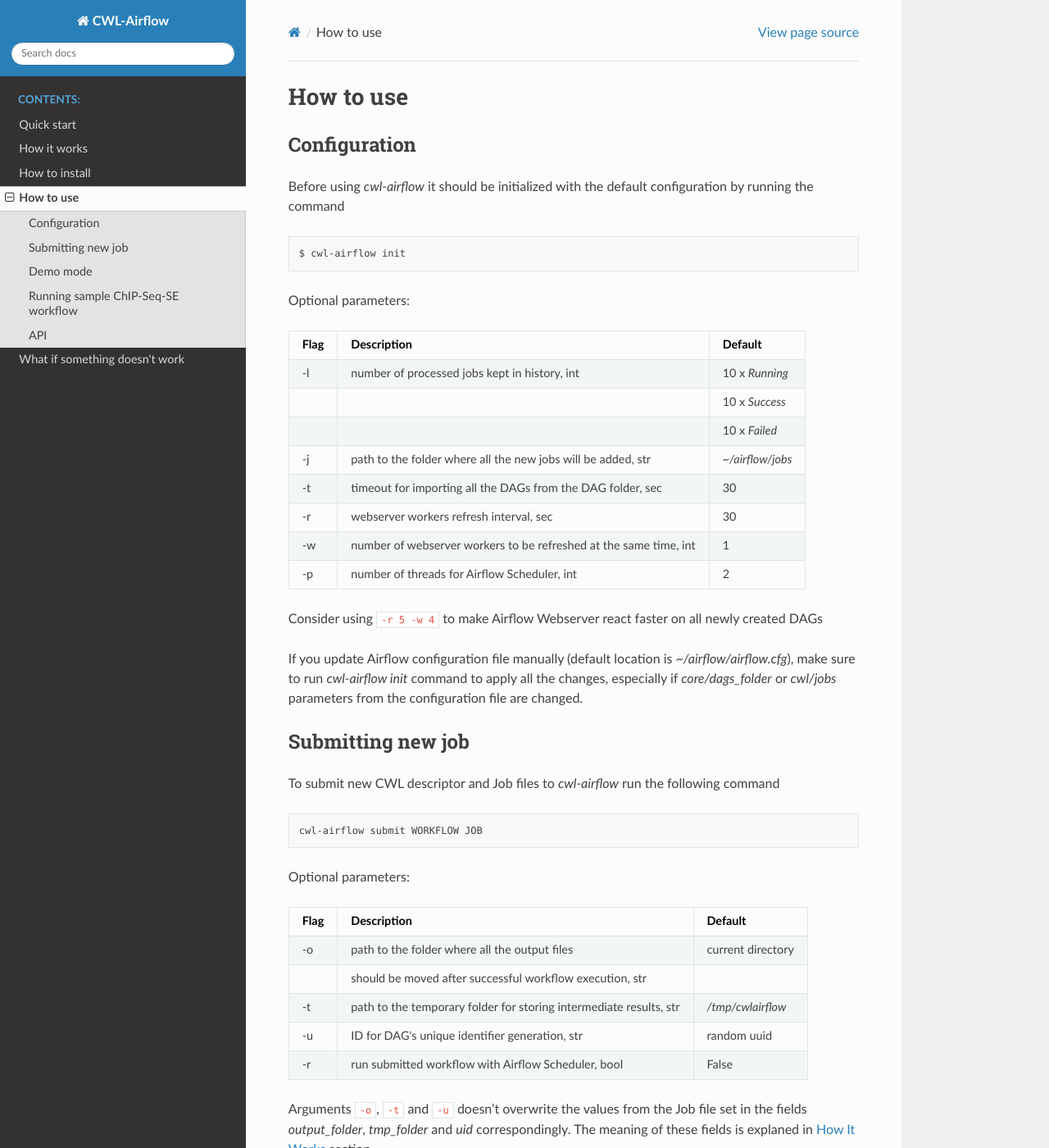
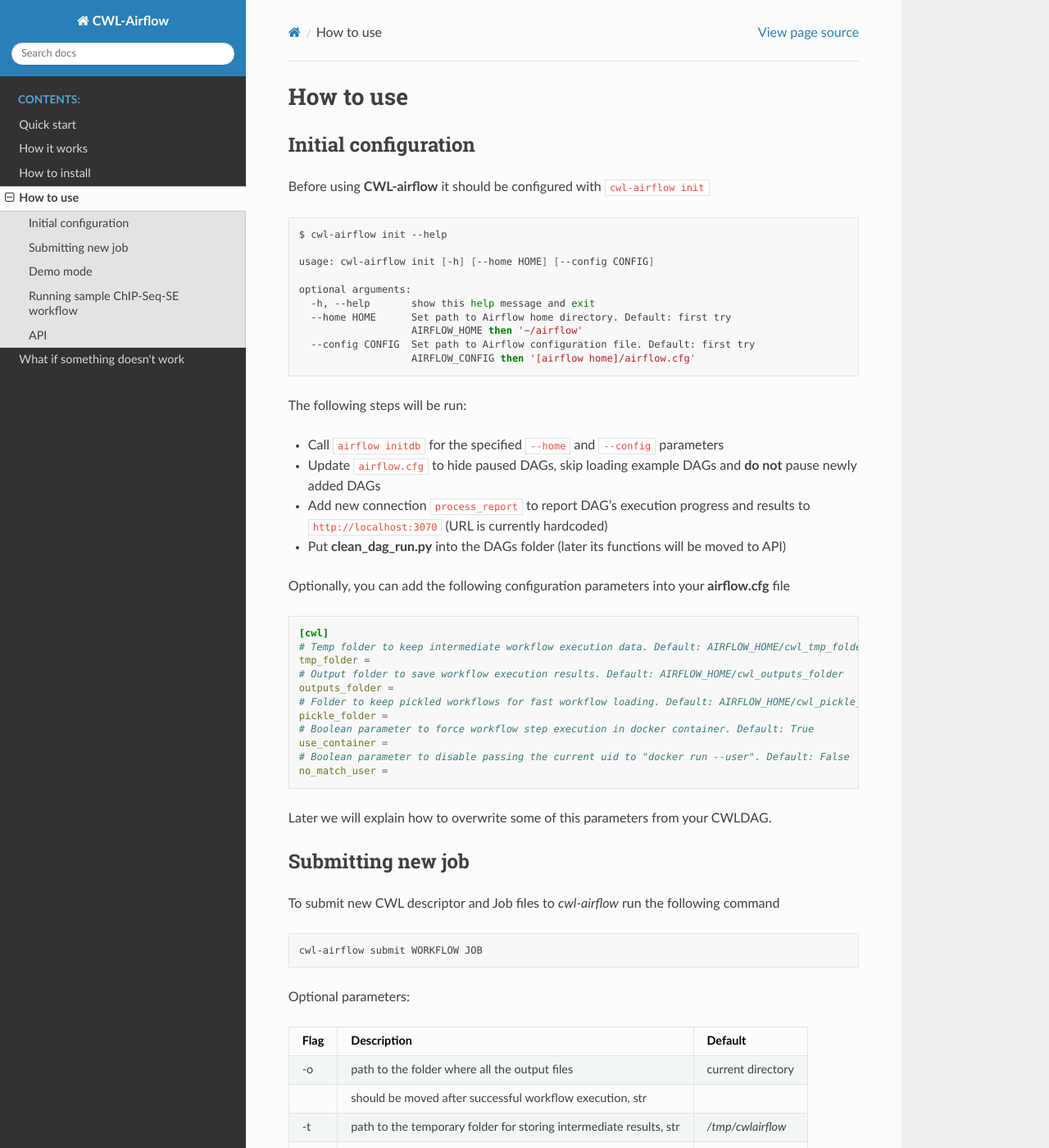
Before and after one commit to Barski-lab/cwl-airflow, a Sphinx documentation site: the page built from docs/readme/how_to_use.md, in a window 1280 px wide and 1400 px high. Shown: the whole window at 82% size. Built offline with Sphinx 7.4.7 and the Read the Docs theme 2.0.0, drawn with Linux system fonts in a browser that asks for light colours.

Commit message:
Working on How to use section

````diff
--- a/docs/readme/how_to_use.md
+++ b/docs/readme/how_to_use.md
@@ -1,30 +1,43 @@
 # How to use
 
-## Configuration
+## Initial configuration
 
-Before using *cwl-airflow* it should be initialized with the default configuration by running the command
+Before using **CWL-airflow** it should be configured with `cwl-airflow init`
+
 ```sh
-$ cwl-airflow init
+$ cwl-airflow init --help
+
+usage: cwl-airflow init [-h] [--home HOME] [--config CONFIG]
+
+optional arguments:
+  -h, --help       show this help message and exit
+  --home HOME      Set path to Airflow home directory. Default: first try
+                   AIRFLOW_HOME then '~/airflow'
+  --config CONFIG  Set path to Airflow configuration file. Default: first try
+                   AIRFLOW_CONFIG then '[airflow home]/airflow.cfg'
 ```
+The following steps will be run:
+- Call `airflow initdb` for the specified `--home` and `--config` parameters
+- Update `airflow.cfg` to hide paused DAGs, skip loading example DAGs and **do not** pause newly added DAGs
+- Add new connection `process_report` to report DAG's execution progress and results to `http://localhost:3070` (URL is currently hardcoded)
+- Put **clean_dag_run.py** into the DAGs folder (later its functions will be moved to API)
 
-Optional parameters:
+Optionally, you can add the following configuration parameters into your **airflow.cfg** file
 
-| Flag | Description                                                        | Default           |
-|------|--------------------------------------------------------------------|-------------------|
-| -l   | number of processed jobs kept in history, int                      | 10 x *Running*    |
-|      |                                                                    | 10 x *Success*    |
-|      |                                                                    | 10 x *Failed*     |
-| -j   | path to the folder where all the new jobs will be added, str       | *~/airflow/jobs*  |
-| -t   | timeout for importing all the DAGs from the DAG folder, sec        | 30                |
-| -r   | webserver workers refresh interval, sec                            | 30                |
-| -w   | number of webserver workers to be refreshed at the same time, int  | 1                 |
-| -p   | number of threads for Airflow Scheduler, int                       | 2                 |
-
-Consider using `-r 5 -w 4` to make Airflow Webserver react faster on all newly created DAGs
-
-If you update Airflow configuration file manually (default location is *~/airflow/airflow.cfg*),
-make sure to run *cwl-airflow init* command to apply all the changes,
-especially if *core/dags_folder* or *cwl/jobs* parameters from the configuration file are changed.
+```ini
+[cwl]
+# Temp folder to keep intermediate workflow execution data. Default: AIRFLOW_HOME/cwl_tmp_folder
+tmp_folder =
+# Output folder to save workflow execution results. Default: AIRFLOW_HOME/cwl_outputs_folder
+outputs_folder =
+# Folder to keep pickled workflows for fast workflow loading. Default: AIRFLOW_HOME/cwl_pickle_folder
+pickle_folder =
+# Boolean parameter to force workflow step execution in docker container. Default: True
+use_container =
+# Boolean parameter to disable passing the current uid to "docker run --user". Default: False
+no_match_user =
+```
+Later we will explain how to overwrite some of this parameters from your CWLDAG.
 
 ## Submitting new job
 
````
Also changed, not shown: docs/readme/what_if_something_doesnt_work.md (+1 -1 lines), 1 other file.
